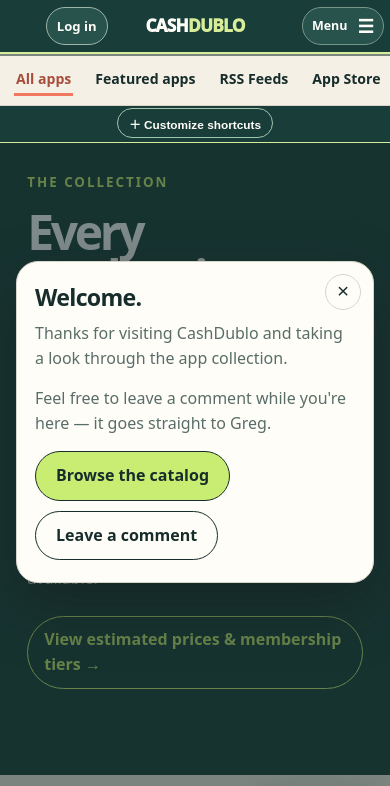
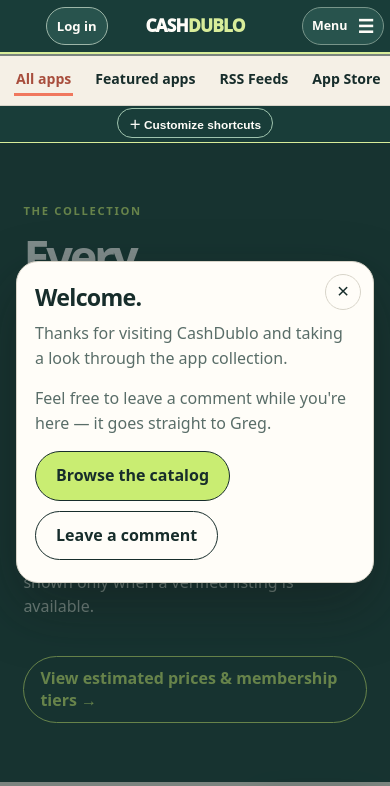
Before and after one commit to BigOdom1984/BigOdom1984.github.io, a plain HTML site: page apps.html in a window 390 px wide. Shown: the top 786 px of the page. Drawn offline with Linux system fonts and the light colour scheme.

Commit message:
Make catalogue hero responsive to screen size

```diff
--- a/apps.html
+++ b/apps.html
@@ -90,6 +90,51 @@ main,.wrap{min-width:0;max-width:100%;overflow-x:clip}
 @media(max-width:320px){.grid{grid-template-columns:minmax(0,1fr)}}
 
 .card-pricing{grid-column:1 / -1;margin:6px 0 2px;padding:12px 14px;border:1px solid var(--line);border-radius:12px;background:#f4f1e8}.card-pricing>strong{display:block;font-size:.78rem;letter-spacing:.04em;text-transform:uppercase;margin-bottom:6px}.card-pricing>div{display:flex;flex-wrap:wrap;gap:6px 16px;font-size:.9rem}.card-pricing small{display:block;margin-top:5px;color:var(--muted);font-size:.72rem}.card-pricing small a{font-weight:800;color:#bd5946}
+
+/* Responsive catalogue hero: scale with the viewport without clipping content. */
+.hero{
+  min-height:clamp(20rem,64svh,46rem);
+  min-height:clamp(20rem,64vh,46rem);
+  display:flex;
+  flex-direction:column;
+  justify-content:center;
+  align-items:flex-start;
+  padding:clamp(2.5rem,8vh,6rem) clamp(1.25rem,7vw,7rem);
+  overflow-wrap:anywhere;
+}
+.hero small{font-size:clamp(.7rem,1.2vw,.85rem)}
+.hero h1{
+  max-width:12ch;
+  font-size:clamp(2.6rem,8.5vw,7rem);
+  line-height:.94;
+  text-wrap:balance;
+}
+.hero>p{
+  width:min(100%,48rem);
+  max-width:48rem;
+  font-size:clamp(.98rem,1.35vw,1.15rem);
+}
+.hero .pricing-link{margin:clamp(.5rem,1.5vh,1rem) 0 0}
+.hero .pricing-link a{
+  max-width:100%;
+  white-space:normal;
+  line-height:1.4;
+}
+@media(max-width:600px){
+  .hero{
+    min-height:clamp(20rem,68svh,38rem);
+    padding:clamp(2.25rem,7vh,4rem) clamp(1.1rem,6vw,2rem);
+  }
+  .hero h1{font-size:clamp(2.55rem,12vw,4.4rem)}
+  .hero>p{font-size:1rem;line-height:1.55}
+}
+@media(max-height:520px) and (min-width:700px){
+  .hero{min-height:auto;padding-top:2rem;padding-bottom:2rem}
+}
+@media(prefers-reduced-motion:reduce){
+  .hero{scroll-behavior:auto}
+}
+
 </style><link rel="stylesheet" href="/assets/cashdublo-nav.css">  <script src="/assets/cashdublo-nav.js" defer></script>
 </head><body><header class="cd-site-header" data-cd-header>
   <button class="cd-header-hit" type="button" data-cd-toggle aria-controls="cd-site-drawer" aria-expanded="false" aria-label="Open navigation. Tap anywhere on the green header to open or close the menu.">
```
